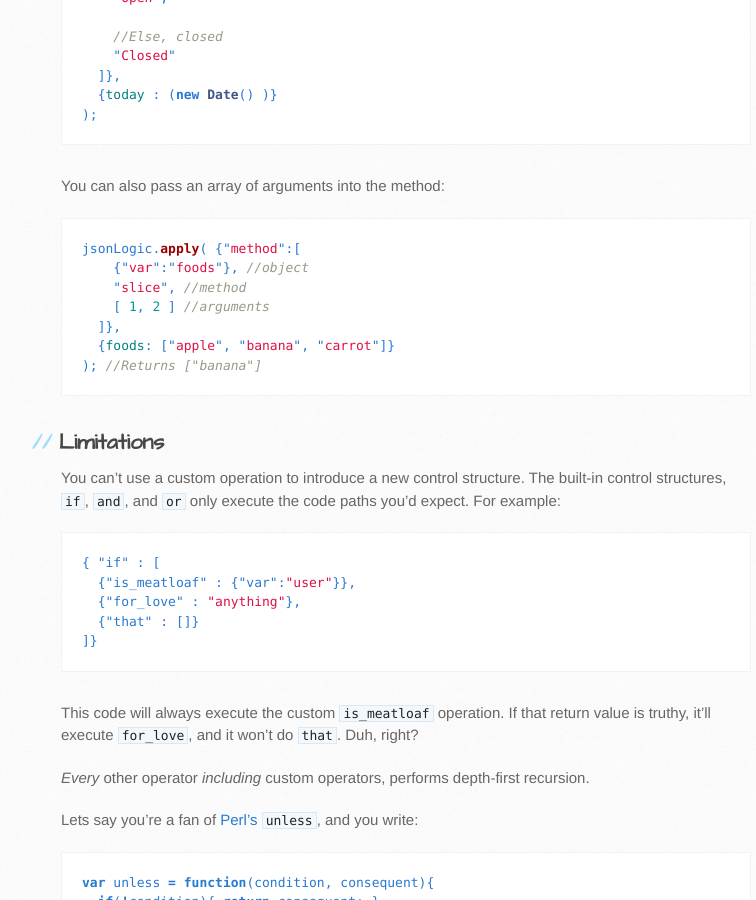
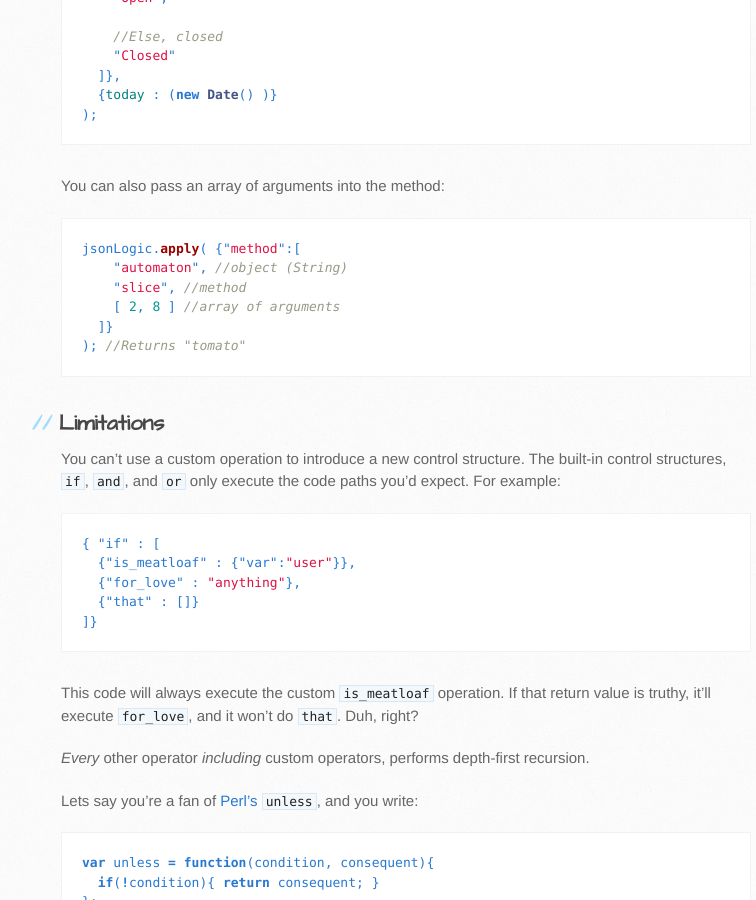
Before and after one commit to jwadhams/json-logic, a Jekyll site: the page built from add_operation.md, in a window 1280 px wide and 900 px high, scrolled down 1811 px. Shown: the whole window, without its empty margins (109-865 px from the left). Built offline with Jekyll 4.4.1, drawn with Linux system fonts in a browser that asks for light colours.

Commit message:
We put the tomato in automaton

````diff
--- a/add_operation.md
+++ b/add_operation.md
@@ -82,12 +82,11 @@ You can also pass an array of arguments into the method:
 
 ```js
 jsonLogic.apply( {"method":[
-    {"var":"foods"}, //object
+    "automaton", //object (String)
     "slice", //method
-    [ 1, 2 ] //arguments
-  ]},
-  {foods: ["apple", "banana", "carrot"]}
-); //Returns ["banana"]
+    [ 2, 8 ] //array of arguments
+  ]}
+); //Returns "tomato"
 ```
 
 
````
